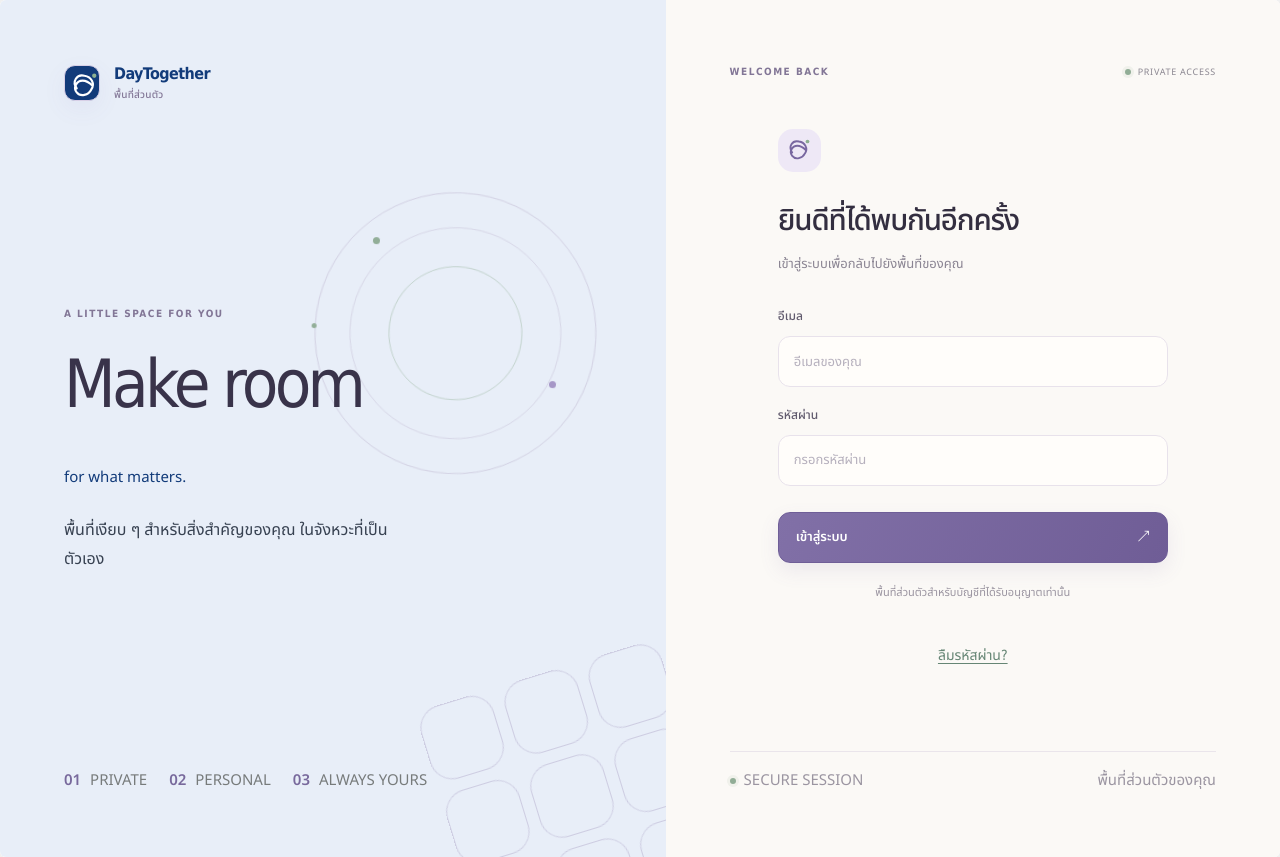
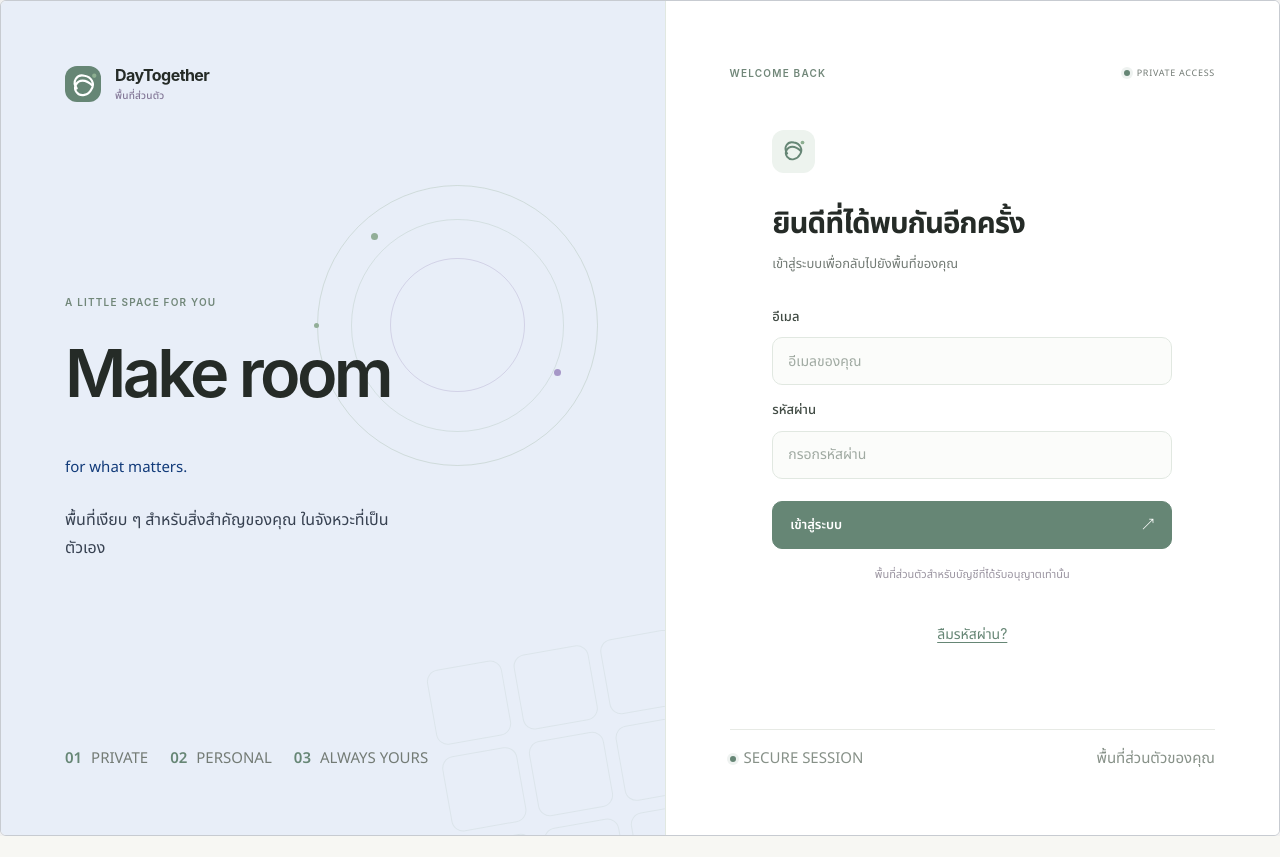
Before and after one commit to smmm1/money102, a React (Vite) app: page / in a window 1280 px wide. After the commit the page ends 836 px from the top, so only its background shows below. Built offline with nearby package versions, Linux system fonts and the light colour scheme; no server answers; a web font is replaced by a local one.

Commit message:
Align DayTogether login with modern minimal design system

```diff
--- a/src/auth.css
+++ b/src/auth.css
@@ -320,3 +320,72 @@
  .cc-auth-form-top { align-items:flex-start; flex-direction:column; }
  .cc-auth-foot { font-size:8px; }
 }
+
+
+/* DayTogether sign-in — same quiet, modern visual language as the app */
+.cc-auth-screen{
+ background:#f7f7f3;
+ color:#252b27;
+ font-family:Inter,"Noto Sans Thai","Sarabun",system-ui,-apple-system,sans-serif;
+}
+.cc-auth-frame{background:#fff;box-shadow:none;border:1px solid #e7eae5;border-radius:22px;overflow:hidden}
+.cc-auth-brand-panel{
+ background:#eef3ee;
+ color:#252b27;
+ border-right:1px solid #e1e8e1;
+}
+.cc-auth-brand .cc-auth-logo{background:#668675;color:#fff;border:0;border-radius:12px;box-shadow:none}
+.cc-auth-brand strong{font-family:inherit;letter-spacing:-.01em;font-size:14px;color:#252b27}
+.cc-auth-brand strong small{font-size:11px;letter-spacing:0;color:#737b75}
+.cc-auth-editorial{padding-block:clamp(48px,8vh,90px)}
+.cc-overline{font-family:inherit;color:#718779;font-size:10px;letter-spacing:.12em}
+.cc-auth-editorial h1{font-family:inherit;color:#252b27;font-weight:600;letter-spacing:-.055em}
+.cc-auth-editorial h1 em{color:#668675}
+.cc-auth-editorial p{color:#737b75;line-height:1.85}
+.cc-auth-index{color:#737b75}
+.cc-auth-index b{color:#668675}
+.cc-auth-grid-art{opacity:.13;transform:rotate(-10deg)}
+.cc-auth-grid-art i{border-color:#8ca895;border-radius:12px}
+.cc-auth-orbit{border-color:#9bb5a055;animation:none}
+.cc-auth-orbit:before{border-color:#9bb5a044}
+.cc-auth-orbit:after{border-color:#a69ac455}
+.cc-auth-form-side{background:#fff;padding:clamp(30px,5vw,72px)}
+.cc-auth-form-top{color:#737b75}
+.cc-auth-lock{color:#737b75}
+.cc-auth-lock i,.cc-auth-foot i{background:#668675;box-shadow:0 0 0 3px #6686751c}
+.cc-auth-form-content{width:min(100%,400px)}
+.cc-auth-mini-mark{background:#edf3ee;color:#668675;border-radius:12px}
+.cc-auth-form-side h2{font-family:inherit;color:#252b27;font-weight:650;letter-spacing:-.035em}
+.cc-auth-intro{color:#737b75;line-height:1.8}
+.cc-auth-form{gap:15px}
+.cc-auth-form label{color:#414b44;font-size:13px}
+.cc-auth-form input{
+ height:48px;border:1px solid #e1e8e1;border-radius:10px;
+ background:#fbfcfa;color:#252b27;font-family:inherit;font-size:14px;
+}
+.cc-auth-form input::placeholder{color:#a0aaa2}
+.cc-auth-form input:focus{border-color:#668675;background:#fff;box-shadow:0 0 0 3px #6686751c}
+.cc-auth-submit{
+ min-height:48px;border:1px solid #668675;border-radius:10px;
+ background:#668675;color:#fff;box-shadow:none;font-family:inherit;
+}
+.cc-auth-submit:hover:not(:disabled){background:#587665;border-color:#587665;box-shadow:none;transform:translateY(-1px)}
+.cc-auth-foot{border-color:#e7eae5;color:#879188}
+.cc-auth-message{border-color:#edd9d5;background:#fcf3f1;color:#99584f;border-radius:10px}
+.cc-auth-status-icon{border-color:#e1e8e1;background:#edf3ee;color:#668675;border-radius:14px}
+.cc-auth-status-content h2{color:#252b27}
+.cc-auth-status-content p{color:#737b75}
+.cc-auth-progress{background:#e7eae5}
+.cc-auth-progress span{background:#668675}
+.cc-auth-screen button:focus-visible,.cc-auth-form input:focus-visible{outline:3px solid #9ab5a2;outline-offset:3px}
+@media(max-width:620px){
+ .cc-auth-frame{border:0;border-radius:0}
+ .cc-auth-brand-panel{background:#eef3ee;border:0}
+ .cc-auth-form-side{background:#fff}
+ .cc-auth-orbit{opacity:.35}
+ .cc-auth-editorial h1{font-size:clamp(32px,8vw,43px)}
+}
+@media(prefers-reduced-motion:reduce){
+ .cc-auth-grid-art,.cc-auth-orbit{animation:none!important}
+ .cc-auth-submit:hover:not(:disabled){transform:none}
+}
```
